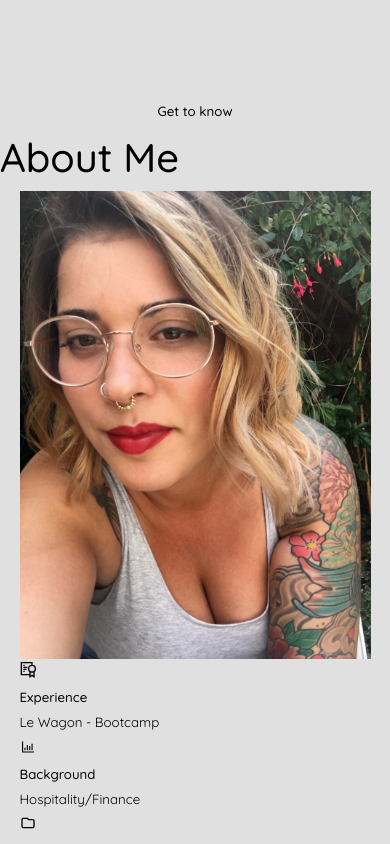
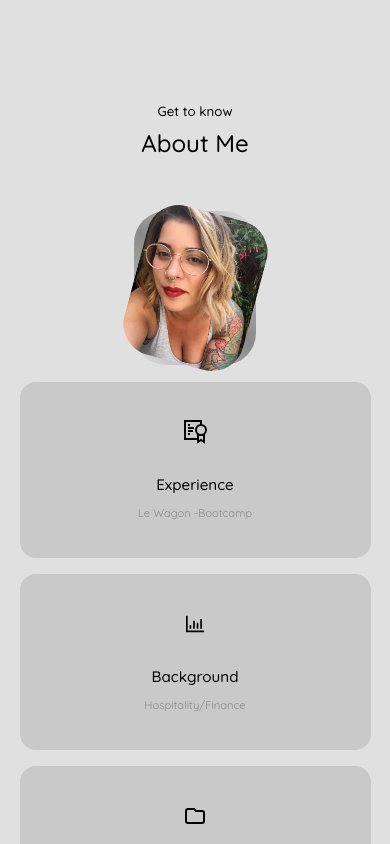
Before and after one commit to Sil-Tatiana/my-portfolio-website, a React (Create React App) app: page / in a window 390 px wide. Shown: the part 840-1684 px from the top of the page. Built offline with nearby package versions, Linux system fonts and the light colour scheme.

Commit message:
finishes About section

```diff
--- a/src/components/about/About.jsx
+++ b/src/components/about/About.jsx
@@ -9,7 +9,7 @@ const About = () => {
   return (
     <section id='about'>
       <h5>Get to know</h5>
-      <h1>About Me</h1>
+      <h2>About Me</h2>
       <div className="container about__container">
         <div className="about__me">
           <div className="about__me-image">
@@ -20,22 +20,32 @@ const About = () => {
         <div className="about__content">
           <div className="about__cards">
             <article className="about__card">
+              <div className="about__icon">
               <GrCertificate />
+              </div>
               <h5>Experience</h5>
-              <small>Le Wagon - Bootcamp</small>
+              <small>Le Wagon -Bootcamp</small>
             </article>
             <article className="about__card">
+              <div className="about__icon">
               <AiOutlineBarChart/>
+              </div>
               <h5>Background</h5>
               <small>Hospitality/Finance</small>
             </article>
             <article className="about__card">
+              <div className="about__icon">
               <HiOutlineFolder />
+              </div>
               <h5>Projects</h5>
               <small>3+ Completed</small>
             </article>
           </div>
-          <p></p>
+          <div className="about__content">
+          <p>Passionate Front-end Web developer with a Hospitality/Finance background bringing forth a very dynamic attitude, willing to learn, and always ready to improve.
+            Detail-oriented and able to perform under pressure. Able to effectively self-manage during independent projects, as well as collaborate in a team setting.
+          </p>
+          </div>
           <a href="#contact" className='btn btn-primary'>Let's talk</a>
         </div>
       </div>
--- a/src/components/about/about.css
+++ b/src/components/about/about.css
@@ -0,0 +1,101 @@
+.about__container {
+  display: grid;
+  grid-template-columns: 35% 50%;
+  gap: 15%;
+}
+
+.about__me {
+  width: 80%;
+  aspect-ratio: 1/1;
+  border-radius: 2rem;
+  background: linear-gradient(45deg, transparent, #8a8989, transparent);
+  display: grid;
+  place-items: center;
+}
+
+.about__me-image {
+  border-radius: 2rem;
+  overflow: hidden;
+  transform: rotate(15deg);
+  height: 100%;
+  transition: var(--transition);
+}
+
+.about__me-image:hover {
+  transform: rotate(0);
+}
+
+.about__cards {
+  display: grid;
+  grid-template-columns: repeat(3, 1fr);
+  gap: 1.5rem;
+}
+
+.about__card {
+  background: var(--color-bg-darker);
+  border-radius: 1rem;
+  border: 1px solid transparent;
+  padding: 2rem;
+  text-align: center;
+  transition: var(--transition);
+}
+
+.about__card:hover {
+  background: transparent;
+  border-color: var(--color-bg-darker);
+}
+
+.about__icon {
+  font-size: 1.5rem;
+  margin-bottom: 1rem;
+}
+
+.about__card h5 {
+  font-size: 0.95rem;
+}
+
+.about__card small {
+  font-size: 0.7rem;
+  color: var(--color-subtitles);
+}
+
+.about__content p {
+  color: var(--color-text-p);
+  margin: 2rem 0 2.6rem;
+}
+
+/* ---------------- Media Queries (Medium devices) ---------------*/
+
+@media screen and (max-width: 1024px) {
+  .about__container {
+    grid-template-columns: 1fr;
+    gap: 0;
+  }
+
+  .about__me {
+    width: 35%;
+    margin: 0 auto 4rem;
+  }
+}
+
+/* ---------------- Media Queries (Small devices) ---------------*/
+
+@media screen and (max-width: 600px) {
+  .about__me {
+    height: 90%;
+    margin: 0 auto 3rem;
+  }
+
+  .about__cards {
+    grid-template-columns: 1fr;
+    gap: 1rem;
+  }
+
+  .about__content {
+    text-align: center;
+  }
+
+  .about__content p {
+    margin: 1.5rem 0;
+  }
+}
--- a/src/index.css
+++ b/src/index.css
@@ -12,7 +12,10 @@
 
 :root {
 --color-bg: #E0E0E0;
-
+--color-bg-darker:#C9C9C9;
+--color-text-p: #636262;
+--color-subtitles:#8a8989;
+--transition: all 0.5s ease-out;
 --container-width-lg:75%;
 --container-width-md:86%;
 --container-width-sm:90%;
```
